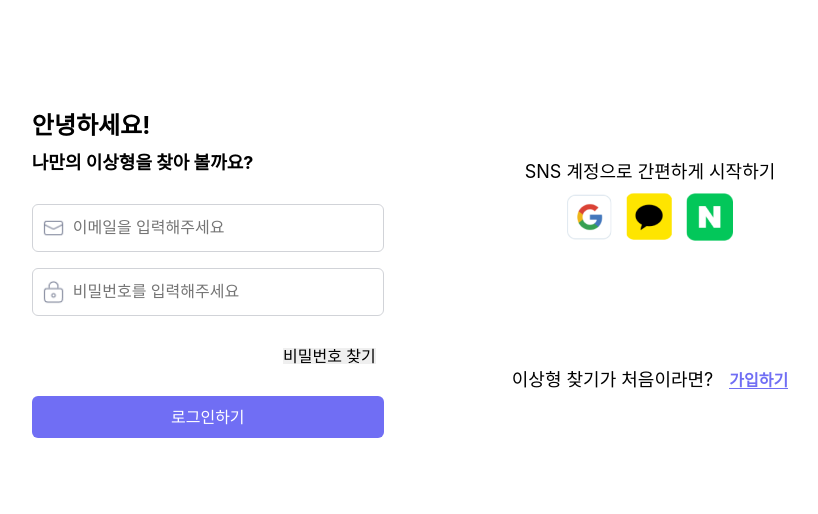
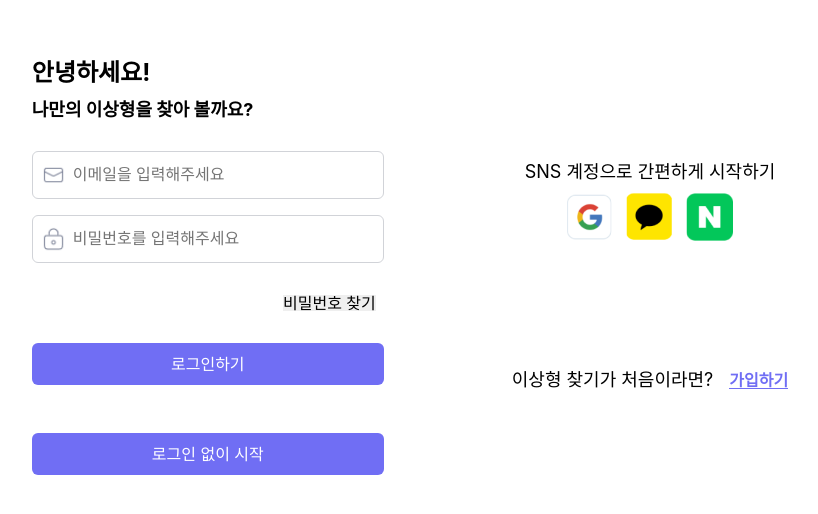
Before and after one commit to what-is-your-ideal-type/FE_what-is-your-ideal-type, a React (Create React App) app: page / in a window 1280 px wide. Shown: the part 124-638 px from the top of the page, without its empty margins (230-1048 px from the left). Built offline with nearby package versions, Linux system fonts and the light colour scheme; no server answers.

Commit message:
Fix: 홈페이지에 '로그인 없이 시작' 버튼 다시 추가

```diff
--- a/src/components/functional/NavigateToSurvey.tsx
+++ b/src/components/functional/NavigateToSurvey.tsx
@@ -18,7 +18,9 @@ const NavigateToSurvey = ({ label }: NavigateToSurveyProps) => {
     if (count < limit) {
       navigate("/genderselect");
     } else if (!currentUser) {
-      const confirmed = confirm("기본 이미지 생성 횟수를 초과했습니다. 로그인을 위해 로그인 페이지로 이동합니다.")
+      const confirmed = confirm(
+        "기본 이미지 생성 횟수를 초과했습니다. 로그인을 위해 로그인 페이지로 이동합니다.",
+      );
       if (confirmed) {
         navigate("/");
       }
@@ -30,10 +32,12 @@ const NavigateToSurvey = ({ label }: NavigateToSurveyProps) => {
   };
 
   return (
-    <div style={{padding: "1rem 0", width: "70%"}}>
-      <Button width="100%" onClick={handleSurveyNavigation}>{label}</Button>
+    <div style={{ padding: "1rem 0", width: "100%" }}>
+      <Button width="100%" onClick={handleSurveyNavigation}>
+        {label}
+      </Button>
     </div>
-)
+  );
 };
 
 export default NavigateToSurvey;
--- a/src/pages/Home.tsx
+++ b/src/pages/Home.tsx
@@ -12,6 +12,7 @@ import { Text } from "../components/ui/Text";
 import { FirebaseError } from "firebase/app";
 import { useResponsive } from "../hooks/useResponsive";
 import FindPasswordModal from "../components/functional/FindPasswordModal";
+import NavigateToSurvey from "../components/functional/NavigateToSurvey";
 
 const Home = () => {
   const navigate = useNavigate();
@@ -95,6 +96,7 @@ const Home = () => {
         >
           로그인하기
         </Button>
+        <NavigateToSurvey label="로그인 없이 시작" />
       </FlexBox>
       <FlexBox direction="column" gap="8rem">
         <div>
```
